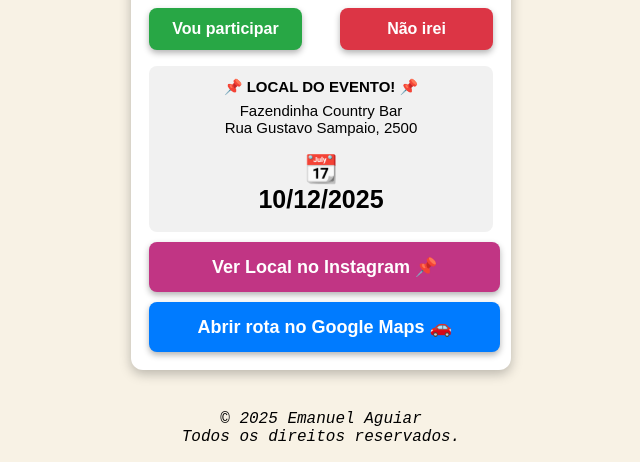
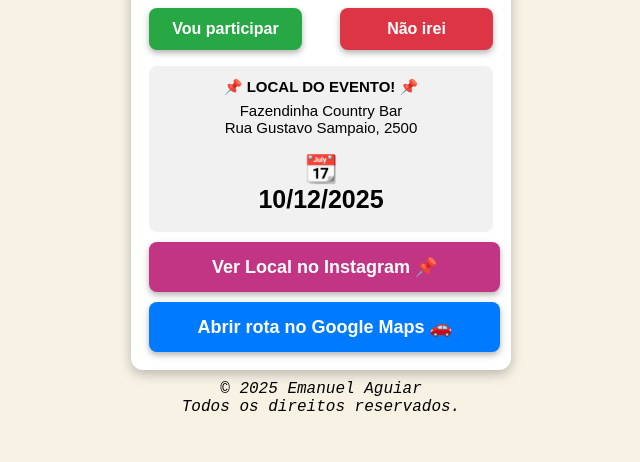
Before and after one commit to modelospadrao/CONVITEDAJOSY, a plain HTML site: page index.html in a window 1280 px wide. Shown: the part 370-832 px from the top of the page, without its empty margins (319-959 px from the left). After the commit the page ends 802 px from the top, so only its background shows below. Drawn offline with Linux system fonts and the light colour scheme.

Commit message:
Update index.html

```diff
--- a/index.html
+++ b/index.html
@@ -223,7 +223,7 @@ button.big-btn, .btn {
     </div>
 </div>
 
-<p style="text-align: center; font-style: italic; font-family: 'Courier New', Courier, monospace; margin-top: 40px;">
+<p style="text-align: center; font-style: italic; font-family: 'Courier New', Courier, monospace; margin-top: 10px;">
     © 2025 Emanuel Aguiar<br>
     Todos os direitos reservados.
 </p>
```
